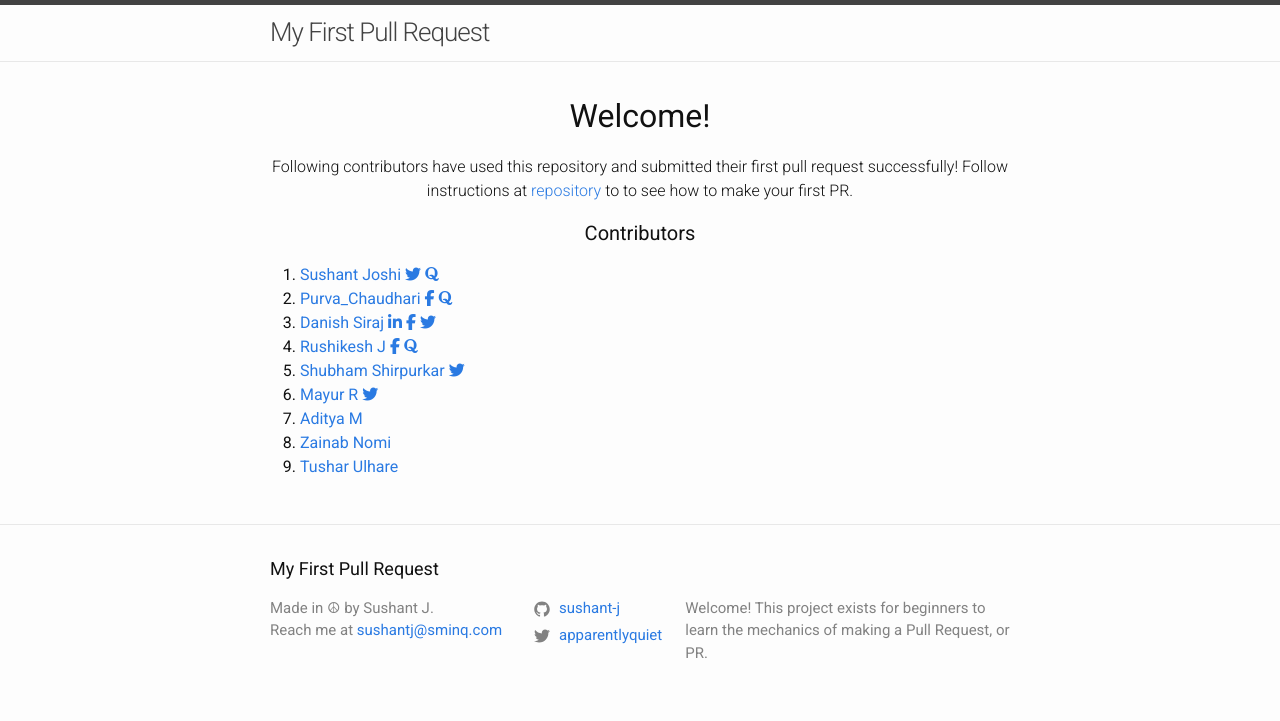
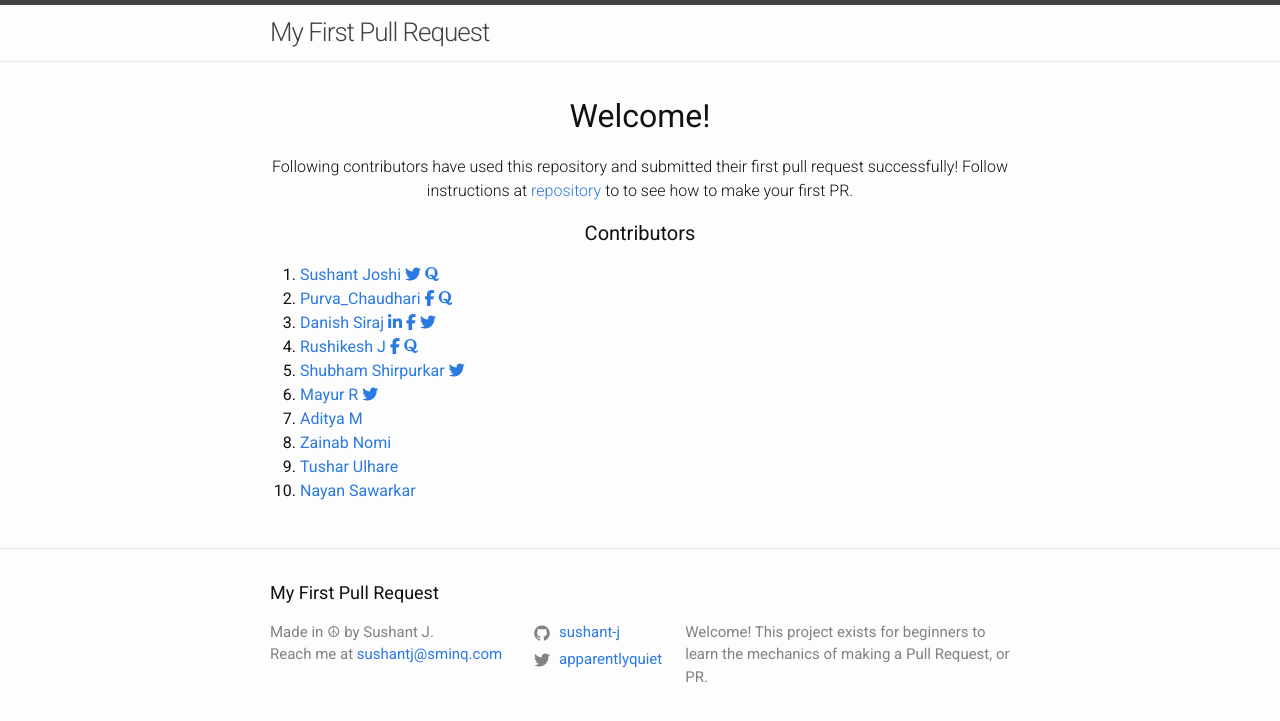
Before and after one commit to sushant-j/my-first-pull-request, a Jekyll site: the page built from index.md, in a window 1280 px wide. Shown: the top 721 px of the page. Built offline with Jekyll 4.4.1, drawn with Linux system fonts in a browser that asks for light colours; nearby versions of some CDN libraries.

Commit message:
Aadded my name

```diff
--- a/_layouts/home.html
+++ b/_layouts/home.html
@@ -89,5 +89,10 @@ layout: default
         Tushar Ulhare
       </a>
     </li>
+ <li>
+      <a href="https://github.com/NayanSawarkar">
+        Nayan Sawarkar
+      </a>
+    </li>
   </ol>
 </div>
```
